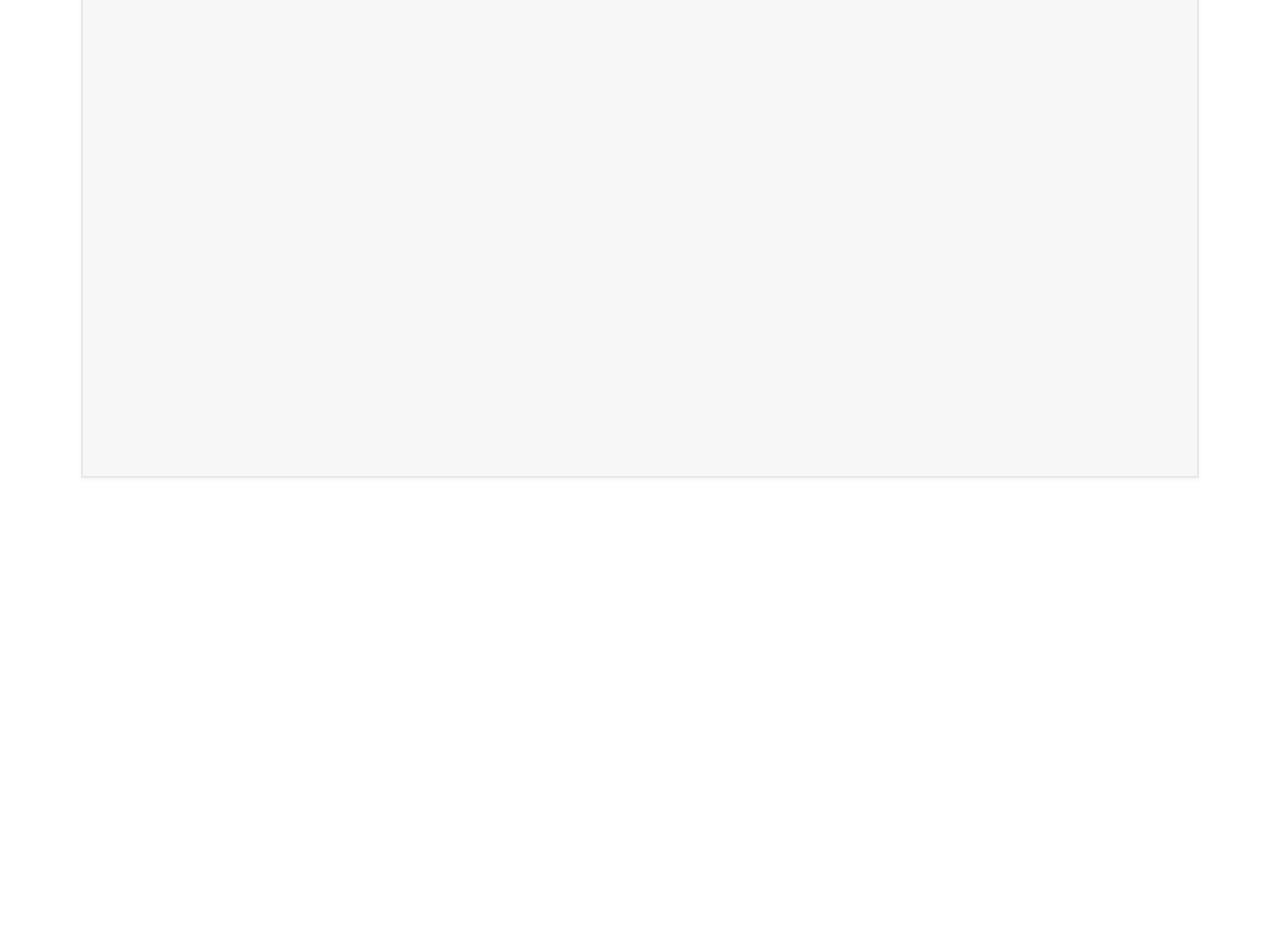
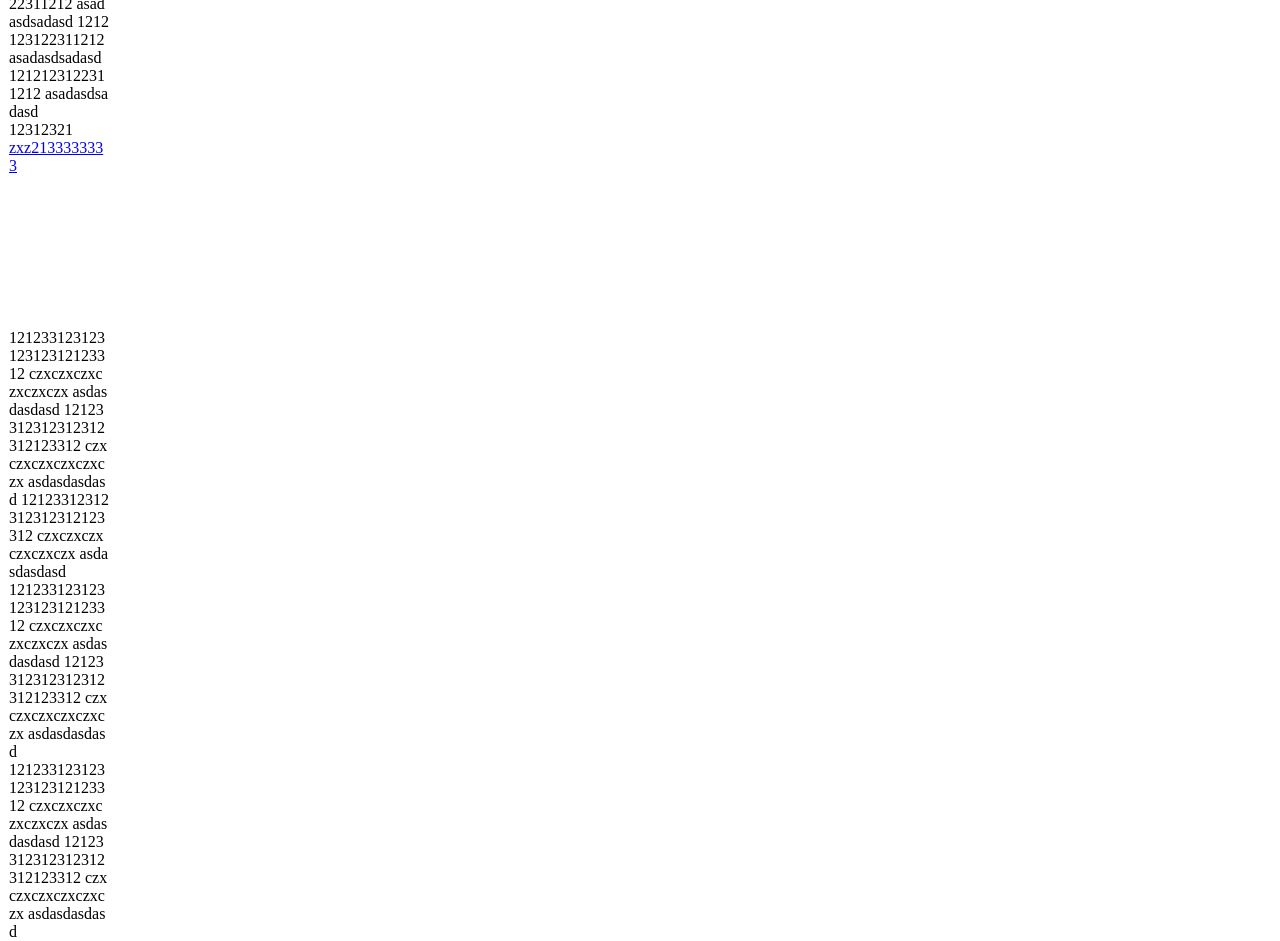
Before and after one commit to NovaAstra/PDF-TABLE, a Vue app: page / in a window 1280 px wide. Shown: the part 320-1261 px from the top of the page. Before the commit the page ends 810 px from the top, so only its background shows below. Built offline with nearby package versions, Linux system fonts and the light colour scheme.

Commit message:
new-table

```diff
--- a/src/App.vue
+++ b/src/App.vue
@@ -1,63 +1,53 @@
 <template>
   <div id="app">
-    <div class="view-item" style="width: 296mm; height: 209mm;">
-      <div class="vue-grid-layout" style="height: 209mm;">
-        <div class="vue-grid-item" style="top: 40px;left: 10px;width: 1095px;height: 250px;position: absolute;">
-          <div class="gridnew_gadget_tempalte">
-            <el-table :data="list" height="250">
-            </el-table>
-          </div>
+    <div class="content">
+      1212123122311212 asadasdsadasd
+      1212123122311212 asadasdsadasd
+      1212123122311212 asadasdsadasd
+      1212123122311212 asadasdsadasd
+      1212123122311212 asadasdsadasd
+      1212123122311212 asadasdsadasd
+      1212123122311212 asadasdsadasd
+      1212123122311212 asadasdsadasd
+      1212123122311212 asadasdsadasd
+      1212123122311212 asadasdsadasd
+      <div>12312321</div>
+      <a href="#">zxz2133333333</a>
+      <!-- <a href="#">zxz</a> -->
+      <iframe src="" frameborder="0"></iframe>
+      <div>
+        12123312312312312312123312 czxczxczxczxczxczx asdasdasdasd
+        12123312312312312312123312 czxczxczxczxczxczx asdasdasdasd
+        12123312312312312312123312 czxczxczxczxczxczx asdasdasdasd
+        <div>
+          12123312312312312312123312 czxczxczxczxczxczx asdasdasdasd
+          12123312312312312312123312 czxczxczxczxczxczx asdasdasdasd
+        </div>
+        <div>
+          12123312312312312312123312 czxczxczxczxczxczx asdasdasdasd
+          12123312312312312312123312 czxczxczxczxczxczx asdasdasdasd
         </div>
       </div>
     </div>
   </div>
 </template>
 <script setup lang="ts">
-import { nextTick } from "vue";
-
-import list from "./data.json";
+// import { nextTick } from "vue";
+// import { ellipsis } from "./blueprint/ellipsis"
 
 
-nextTick(() => {
+// nextTick(() => {
+//   ellipsis(document.querySelector('.content')!)
+// })
 
-})
 </script>
 
 <style lang="css">
-*,
-:after,
-:before {
-  box-sizing: border-box;
-}
-
-.view-item {
-  box-shadow: 0 2px 4px 0 #0000000a;
-  border: 2px solid #0000000f;
-  background: #f7f7f7;
-  margin: 0 auto 12px;
-  overflow: hidden;
-}
-
-.vue-grid-layout {
-  position: relative;
-  transition: height .2s ease;
-}
-
-.widget-item {
-  background: rgba(0, 0, 0, .02);
-  border-radius: 4px 4px 4px 4px;
-  border: 2px dashed rgba(0, 0, 0, .06);
-  color: rgba(0, 0, 0, .45);
-  font-size: 12px;
-  cursor: pointer;
-}
-
-.gridnew_gadget_tempalte {
-  width: 100%;
-  height: 100%;
-}
-
-.el-table .el-table__cell {
-  vertical-align: top;
+.content {
+  width: 100px;
+  height: 80px;
+  border: 1px solid red;
+  word-break: break-all;
+  word-wrap: break-word;
 }
 </style>
--- a/src/ellipsis.ts
+++ b/src/ellipsis.ts
@@ -85,7 +85,6 @@ export function splitTextNode(
 
     const segments = textContent.split(SPLIT_ON_CHARS_REGEX)
 
-
     let low = 0;
     let high = segments.length;
 
```
Also changed, not shown: src/blueprint/dom.ts (+22 -0 lines), src/blueprint/ellipsis.ts (+84 -1 lines), src/blueprint/zapdom.ts (added, +37 -0 lines), src/blueprint/index.ts (line endings or trailing spaces).
